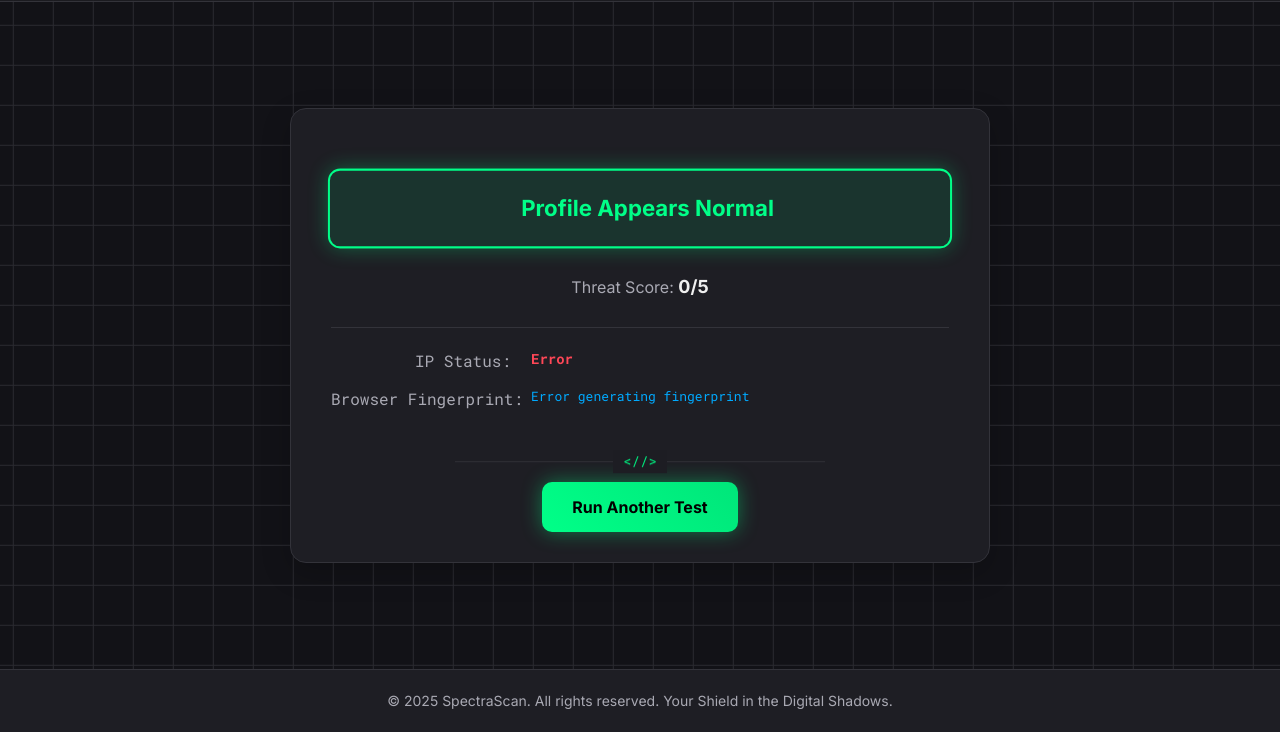
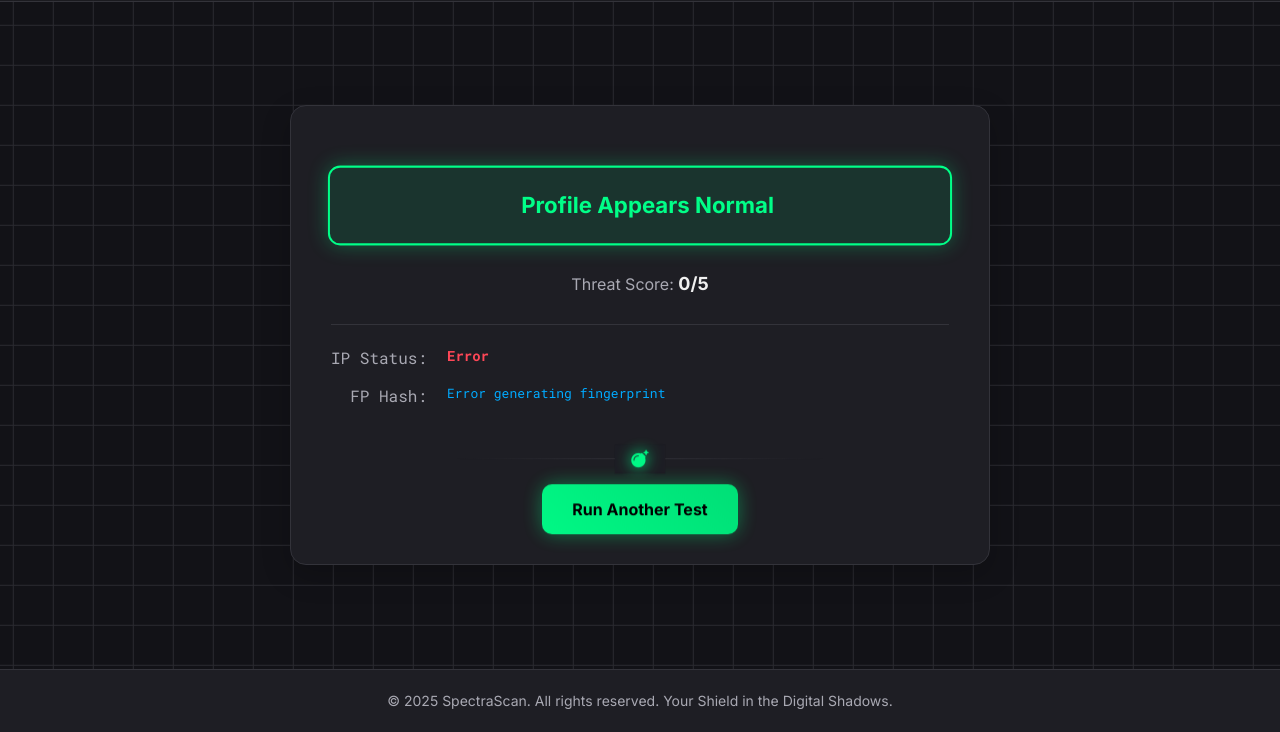
Before and after one commit to alexkask233/spectrascan-website, a website: page public/index.html in a window 1280 px wide. Both pictures are taken after a click on the button "Run Detection". Shown: the part 68-800 px from the top of the page. Drawn offline with Linux system fonts and the light colour scheme; no server answers; some icons are missing.

Commit message:
Update index.html

```diff
--- a/public/index.html
+++ b/public/index.html
@@ -103,7 +103,7 @@
     .risk-score { font-size: 16px; color: var(--text-secondary); text-align: center; margin-bottom: 25px; }
     .risk-score strong { color: var(--text-primary); font-weight: 700; font-size: 18px; }
 
-    .details-grid { display: grid; grid-template-columns: 180px 1fr; gap: 12px 20px; padding: 20px 0; border-top: 1px solid var(--border-color); font-family: 'Roboto Mono', monospace; }
+    .details-grid { display: grid; grid-template-columns: auto 1fr; gap: 12px 20px; padding: 20px 0; border-top: 1px solid var(--border-color); font-family: 'Roboto Mono', monospace; }
     .details-grid > * { opacity: 0; animation: fade-in-up 0.5s ease forwards; }
     .details-grid .label:nth-child(1), .details-grid .value:nth-child(2) { animation-delay: 0.1s; }
     .details-grid .label:nth-child(3), .details-grid .value:nth-child(4) { animation-delay: 0.2s; }
@@ -116,17 +116,22 @@
     .details-grid .value.safe { color: var(--accent-green); }
     .details-grid .value.fingerprint-hash { color: var(--accent-blue); font-size: 13px;}
 
-    .results-footer { text-align: center; padding-top: 30px; }
+    .results-footer { text-align: center; padding-top: 30px; animation: fade-in-up 0.5s 0.5s ease forwards; opacity: 0; }
     .results-separator {
-        width: 60%; margin: 0 auto 20px auto; height: 1px; background: var(--border-color);
+        width: 60%; margin: 0 auto 25px auto; height: 1px;
+        background-image: linear-gradient(to right, transparent, var(--border-color), transparent);
         display: flex; align-items: center; justify-content: center;
-        opacity: 0; animation: fade-in-up 0.5s 0.5s ease forwards;
     }
     .results-separator::after {
-        content: '<//>'; font-family: 'Roboto Mono', monospace; font-size: 14px;
-        color: var(--accent-green); background: var(--card-color); padding: 0 10px;
-        animation: text-flicker 2s infinite;
+        content: ''; font-family: 'Font Awesome 6 Free'; font-weight: 900;
+        content: '\f1e2'; /* fa-skull-crossbones */
+        font-size: 16px; color: var(--accent-green);
+        background: var(--card-color); padding: 0 15px;
+        animation: pulse-icon 2s infinite ease-in-out;
     }
+    .results-separator.danger::after { color: var(--accent-red); }
+    @keyframes pulse-icon { 0%, 100% { transform: scale(1); text-shadow: 0 0 5px var(--accent-green); } 50% { transform: scale(1.1); text-shadow: 0 0 15px var(--accent-green); } }
+    .results-separator.danger @keyframes pulse-icon { 0%, 100% { text-shadow: 0 0 5px var(--accent-red); } 50% { text-shadow: 0 0 15px var(--accent-red); } }
 
     .static-page p { color: var(--text-secondary); margin-bottom: 20px; line-height: 1.7; font-family: 'Roboto Mono', monospace; }
     .static-page h3 { color: var(--accent-blue); margin-top: 30px; margin-bottom: 10px; font-family: 'Roboto Mono', monospace; }
@@ -354,10 +359,10 @@
             detailsGridHTML += `<div class="label">IP Status:</div><div class="value ${ipData.isProxy ? 'danger' : 'safe'}">${ipData.status}</div>`;
         }
 
-        detailsGridHTML += `<div class="label">Browser Fingerprint:</div><div class="value fingerprint-hash">${thumbmarkFingerprint}</div>`;
+        detailsGridHTML += `<div class="label">FP Hash:</div><div class="value fingerprint-hash">${thumbmarkFingerprint}</div>`;
 
         resultsHTML += `<div class="details-grid">${detailsGridHTML}</div>`;
-        resultsHTML += `<div class="results-footer"><div class="results-separator"></div><button id="reset-btn" onclick="resetCatcher()">Run Another Test</button></div>`;
+        resultsHTML += `<div class="results-footer"><div class="results-separator ${isBadBrowser ? 'danger' : 'safe'}"></div><button id="reset-btn" onclick="resetCatcher()">Run Another Test</button></div>`;
 
         return {html: resultsHTML, bad: isBadBrowser};
     })();
```
